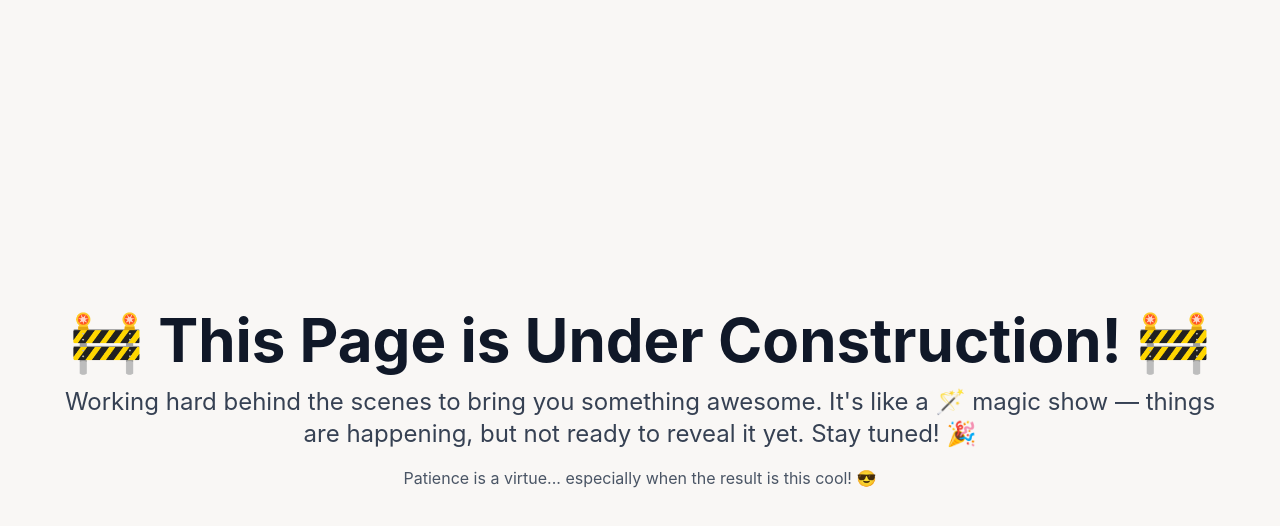
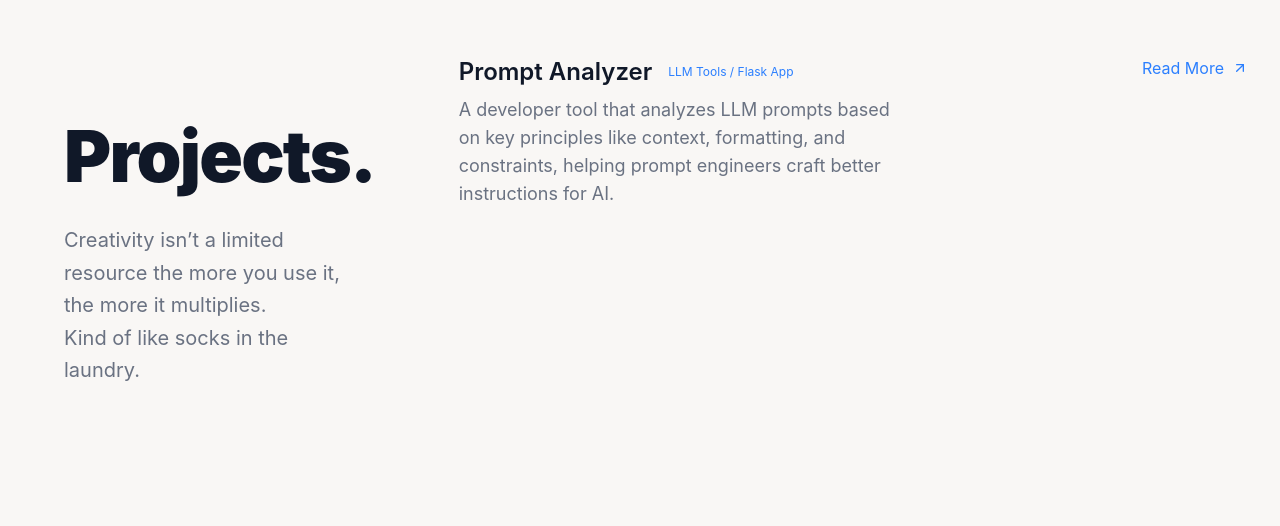
Before and after one commit to jayesh0104/jayeshdagaportfolio, a Next.js app: page /projects in a window 1280 px wide. Shown: the top 526 px of the page. Built offline with nearby package versions, Linux system fonts and the light colour scheme.

Commit message:
first commit

```diff
--- a/next.config.mjs
+++ b/next.config.mjs
@@ -6,8 +6,9 @@ const nextConfig = {
       devIndicators: {
         autoPrerender: false, // Disable auto prerendering indication
         buildActivity: false, // Disable the build activity indicator
-      },
-      output: 'export',
+      }
+      // },
+      // output: 'export',
 };
 
 export default nextConfig;
--- /dev/null
+++ b/public/projects.json
@@ -0,0 +1,9 @@
+[
+    {
+      "title": "Prompt Analyzer",
+      "category": "LLM Tools / Flask App",
+      "description": "A developer tool that analyzes LLM prompts based on key principles like context, formatting, and constraints, helping prompt engineers craft better instructions for AI.",
+      "color": "bg-[#E7F5FF]",
+      "image": "/images/prompt-analyzer.jpg"
+    }
+  ]
--- a/src/app/projects/page.js
+++ b/src/app/projects/page.js
@@ -1,127 +1,97 @@
-// 'use client';
-
-// import { useEffect, useState } from 'react';
-// import Link from 'next/link';
-// import { motion } from 'framer-motion';
-// import { ArrowUpRight } from 'lucide-react';
-
-// export default function Projects() {
-//   const [projects, setProjects] = useState([]);
-//   const [scrollY, setScrollY] = useState(0);
-//   const [activeIndex, setActiveIndex] = useState(null);
-
-//   useEffect(() => {
-//     // Fetch project data from the local JSON file
-//     fetch('/projects.json')
-//       .then((response) => response.json())
-//       .then((data) => setProjects(data))
-//       .catch((error) => console.error('Error fetching projects:', error));
-
-//     const handleScroll = () => {
-//       const scroll = window.scrollY;
-//       setScrollY(scroll);
-//     };
-//     window.addEventListener('scroll', handleScroll);
-//     return () => window.removeEventListener('scroll', handleScroll);
-//   }, []);
-
-//   const rotateDeg = scrollY * 0.2;
-
-//   return (
-//     <div className="flex flex-col text-gray-900 min-h-screen">
-//       {/* Left Panel */}
-//       <div className="w-full lg:w-1/3 lg:min-h-screen lg:fixed lg:top-10 lg:left-0 lg:py-20 lg:px-16 py-6 px-8 z-10">
-//         <div className="lg:space-y-8">
-//           <motion.h1
-//             initial={{ opacity: 0, y: 20 }}
-//             animate={{ opacity: 1, y: 0 }}
-//             className="lg:text-7xl text-3xl font-black tracking-tight"
-//           >
-//             Projects.
-//           </motion.h1>
-//           <motion.p
-//             initial={{ opacity: 0, y: 20 }}
-//             animate={{ opacity: 1, y: 0 }}
-//             transition={{ delay: 0.2 }}
-//             className="text-gray-500 lg:text-xl text-sm max-w-xs leading-relaxed"
-//           >
-//             Creativity isn’t a limited resource the more you use it, the more it multiplies.<br />
-//             Kind of like socks in the laundry.
-//           </motion.p>
-//         </div>
-//       </div>
-
-//       {/* Scrollable Right Pane */}
-//       <div className="lg:ml-[33.333%] w-full lg:w-2/3 py-6 px-8 lg:space-y-14 space-y-0">
-//         {projects.map((project, idx) => (
-//           <motion.div
-//             key={idx}
-//             initial={{ opacity: 0, y: 30 }}
-//             whileInView={{ opacity: 1, y: 0 }}
-//             transition={{ delay: idx * 0.1 }}
-//             viewport={{ once: true }}
-//             className="group"
-//             onMouseEnter={() => setActiveIndex(idx)}
-//             onMouseLeave={() => setActiveIndex(null)}
-//           >
-//             <div className={`relative overflow-hidden rounded-2xl ${project.color} transition-all duration-500 transform group-hover:scale-[0.99]`}>
-//               {/* <img
-//                 src={project.image}
-//                 alt={project.title}
-//                 className="w-full h-[400px] object-cover object-center transition-transform duration-700 group-hover:scale-105"
-//               /> */}
-//             </div>
-
-//             <div className="mt-8 flex justify-between items-start">
-//               <div>
-//                 <h2 className="text-2xl font-semibold mb-2 flex items-center gap-4">
-//                   {project.title}
-//                   <span className="text-xs font-normal text-blue-500">{project.category}</span>
-//                 </h2>
-//                 <p className="text-gray-500 lg:max-w-md max-w-sm lg:text-lg text-sm">{project.description}</p>
-//               </div>
-
-//               <Link
-//                 href={`/projects/${project.title.toLowerCase().replace(' ', '-')}`}
-//                 className="group/link flex items-center gap-2 text-blue-500 hover:text-gray-900 transition-colors"
-//               >
-//                 Read More
-//                 <ArrowUpRight className="w-4 h-4 transition-transform group-hover/link:translate-x-1 group-hover/link:-translate-y-1" />
-//               </Link>
-//             </div>
-//           </motion.div>
-//         ))}
-//       </div>
-//     </div>
-//   );
-// }
-
 'use client';
 
+import { useEffect, useState } from 'react';
+import Link from 'next/link';
 import { motion } from 'framer-motion';
+import { ArrowUpRight } from 'lucide-react';
 
 export default function Projects() {
+  const [projects, setProjects] = useState([]);
+  const [scrollY, setScrollY] = useState(0);
+  const [activeIndex, setActiveIndex] = useState(null);
+
+  useEffect(() => {
+    // Fetch project data from the local JSON file
+    fetch('/projects.json')
+      .then((response) => response.json())
+      .then((data) => setProjects(data))
+      .catch((error) => console.error('Error fetching projects:', error));
+
+    const handleScroll = () => {
+      const scroll = window.scrollY;
+      setScrollY(scroll);
+    };
+    window.addEventListener('scroll', handleScroll);
+    return () => window.removeEventListener('scroll', handleScroll);
+  }, []);
+
+  const rotateDeg = scrollY * 0.2;
+
   return (
-    <div className="flex flex-col text-gray-900 min-h-screen justify-center items-center p-16">
+    <div className="flex flex-col text-gray-900 min-h-screen">
+      {/* Left Panel */}
+      <div className="w-full lg:w-1/3 lg:min-h-screen lg:fixed lg:top-10 lg:left-0 lg:py-20 lg:px-16 py-6 px-8 z-10">
+        <div className="lg:space-y-8">
           <motion.h1
             initial={{ opacity: 0, y: 20 }}
             animate={{ opacity: 1, y: 0 }}
-        className="text-4xl sm:text-5xl lg:text-6xl font-bold text-center"
+            className="lg:text-7xl text-3xl font-black tracking-tight"
           >
-        🚧 This Page is Under Construction! 🚧
+            Projects.
           </motion.h1>
           <motion.p
             initial={{ opacity: 0, y: 20 }}
             animate={{ opacity: 1, y: 0 }}
             transition={{ delay: 0.2 }}
-        className="text-lg sm:text-xl lg:text-2xl text-gray-700 text-center mt-4"
+            className="text-gray-500 lg:text-xl text-sm max-w-xs leading-relaxed"
           >
-        Working hard behind the scenes to bring you something awesome. It&apos;s like a
-        🪄 magic show — things are happening, but not ready to reveal it yet. Stay tuned! 🎉
+            Creativity isn’t a limited resource the more you use it, the more it multiplies.<br />
+            Kind of like socks in the laundry.
           </motion.p>
-      <p className="text-md text-gray-600 mt-4 text-center">
-        Patience is a virtue... especially when the result is this cool! 😎
-      </p>
+        </div>
+      </div>
+
+      {/* Scrollable Right Pane */}
+      <div className="lg:ml-[33.333%] w-full lg:w-2/3 py-6 px-8 lg:space-y-14 space-y-0">
+        {projects.map((project, idx) => (
+          <motion.div
+            key={idx}
+            initial={{ opacity: 0, y: 30 }}
+            whileInView={{ opacity: 1, y: 0 }}
+            transition={{ delay: idx * 0.1 }}
+            viewport={{ once: true }}
+            className="group"
+            onMouseEnter={() => setActiveIndex(idx)}
+            onMouseLeave={() => setActiveIndex(null)}
+          >
+            <div className={`relative overflow-hidden rounded-2xl ${project.color} transition-all duration-500 transform group-hover:scale-[0.99]`}>
+              {/* <img
+                src={project.image}
+                alt={project.title}
+                className="w-full h-[400px] object-cover object-center transition-transform duration-700 group-hover:scale-105"
+              /> */}
+            </div>
+
+            <div className="mt-8 flex justify-between items-start">
+              <div>
+                <h2 className="text-2xl font-semibold mb-2 flex items-center gap-4">
+                  {project.title}
+                  <span className="text-xs font-normal text-blue-500">{project.category}</span>
+                </h2>
+                <p className="text-gray-500 lg:max-w-md max-w-sm lg:text-lg text-sm">{project.description}</p>
+              </div>
+
+              <Link
+                href={`/projects/${project.title.toLowerCase().replace(' ', '-')}`}
+                className="group/link flex items-center gap-2 text-blue-500 hover:text-gray-900 transition-colors"
+              >
+                Read More
+                <ArrowUpRight className="w-4 h-4 transition-transform group-hover/link:translate-x-1 group-hover/link:-translate-y-1" />
+              </Link>
+            </div>
+          </motion.div>
+        ))}
+      </div>
     </div>
   );
 }
--- /dev/null
+++ b/src/app/projects/prompt-analyzer/page.js
@@ -0,0 +1,79 @@
+'use client';
+
+import Link from 'next/link';
+
+export default function Project1() {
+  return (
+    <div className="min-h-screen bg-[#FAF8F6] text-gray-800 p-6 sm:p-10 lg:p-20">
+      <h1 className="text-4xl sm:text-5xl font-bold text-center mb-12">Prompt Analyzer</h1>
+
+      {/* Description */}
+      <section className="max-w-4xl mx-auto mb-10">
+        <h2 className="text-2xl font-semibold mb-4">📌 Overview</h2>
+        <p className="text-lg leading-7">
+          Prompt Analyzer is a developer tool designed to assess and improve prompts used with large language models (LLMs).
+          It breaks down a prompt based on key principles such as context, formatting, constraints, examples, and best practices.
+          The tool provides verdicts, explanations, and suggestions for each component to help developers craft better, clearer, and safer prompts.
+        </p>
+      </section>
+
+      {/* Why It's Needed */}
+      <section className="max-w-4xl mx-auto mb-10">
+        <h2 className="text-2xl font-semibold mb-4">❓ Why This Project?</h2>
+        <p className="text-lg leading-7">
+          Writing effective prompts for LLMs is a critical but often overlooked skill. Poorly constructed prompts can lead to vague, inaccurate, or even harmful outputs.
+          Prompt Analyzer helps developers and prompt engineers quickly identify weaknesses in their prompts and improve them with actionable suggestions.
+        </p>
+      </section>
+
+      {/* Tech Stack */}
+      <section className="max-w-4xl mx-auto mb-10">
+        <h2 className="text-2xl font-semibold mb-4">🛠️ Tech Stack</h2>
+        <ul className="list-disc list-inside text-lg leading-7">
+          <li>Python</li>
+          <li>Flask</li>
+          {/* <li>Custom analyzers (modular architecture)</li>
+          <li>dotenv for environment management</li> */}
+          <li>Render.com for deployment</li>
+          <li>Flask-CORS for frontend-backend integration</li>
+          <li>Llama-70b instruct and mistral 7b instruct</li>
+          <li>OpenRouter</li>
+        </ul>
+      </section>
+
+      {/* Image */}
+      <section className="max-w-4xl mx-auto mb-10">
+        <div className="bg-white border rounded-lg p-4 shadow-md">
+          <img
+            src="/ProjectImages/prompt_analyzer/website.png"
+            alt="Prompt Analysis Screenshot"
+            className="mx-auto w-full max-w-3xl h-auto rounded-md"
+          />
+        </div>
+      </section>
+
+      {/* Deployment Link */}
+      <section className="max-w-4xl mx-auto mb-16">
+        <h2 className="text-2xl font-semibold mb-4">🚀 Live Demo</h2>
+        <a
+          href="https://prompt-analyzer.onrender.com/"
+          target="_blank"
+          rel="noopener noreferrer"
+          className="text-blue-600 underline hover:text-blue-800 text-lg"
+        >
+          View Live Project →
+        </a>
+      </section>
+
+      {/* Back to Projects link */}
+      <div className="text-center mt-12">
+        <Link
+          href="/projects"
+          className="inline-block bg-black text-white py-2 px-4 rounded-md hover:bg-gray-800 transition-all duration-300"
+        >
+          Back to Projects
+        </Link>
+      </div>
+    </div>
+  );
+}
```
Also changed, not shown: src/app/projects/project1/page.js (deleted, +0 -20 lines), public/ProjectImages/prompt_analyzer/code.png (added), public/ProjectImages/prompt_analyzer/website.png (added). Lines whose indentation alone changed are shown as unchanged.
